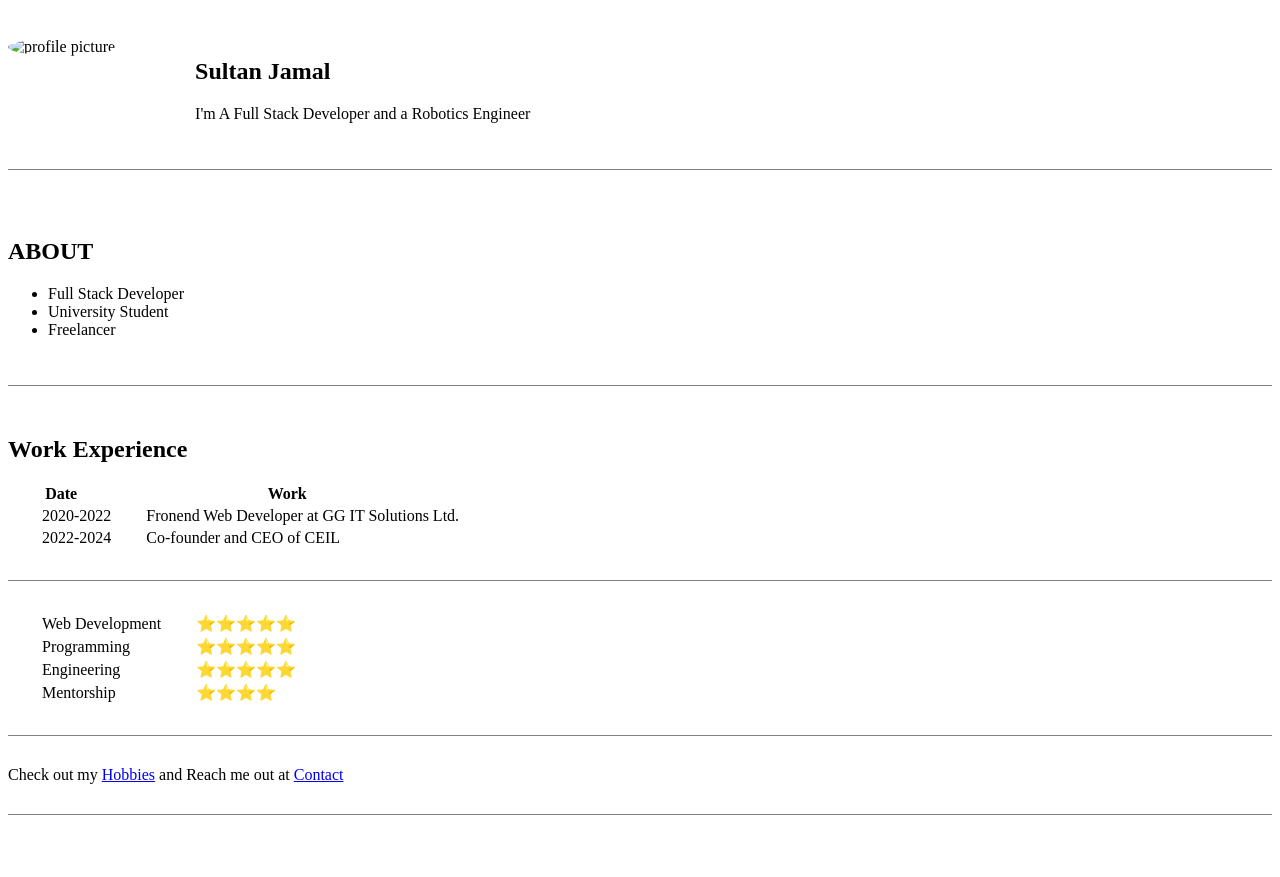
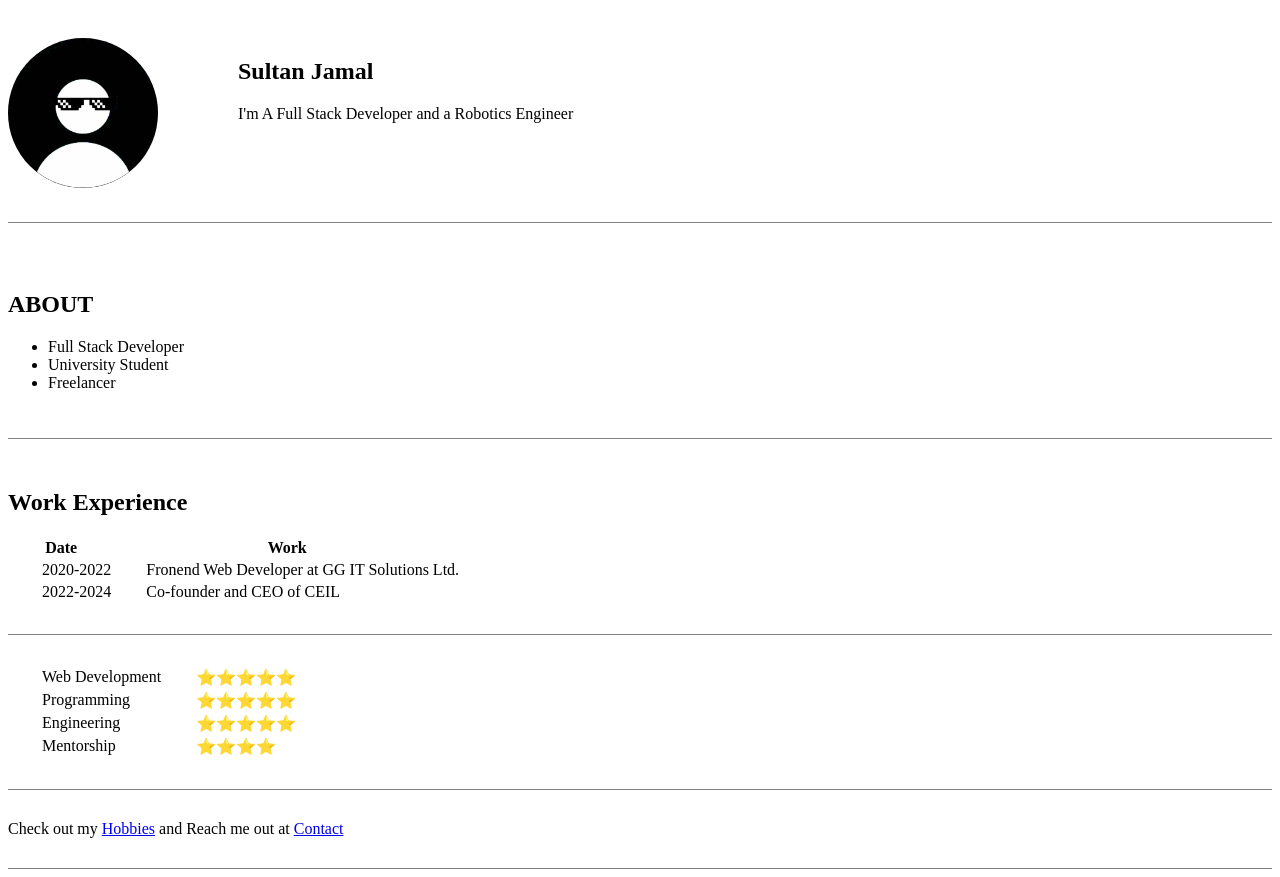
Before and after one commit to rahmansamee/static-page, a plain HTML site: page index.html in a window 1280 px wide. Before the commit the page ends 823 px from the top, so only its background shows below. Drawn offline with Linux system fonts and the light colour scheme.

Commit message:
Update index.html

```diff
--- a/index.html
+++ b/index.html
@@ -29,7 +29,7 @@
 <body>
     <section class="header">
         <div>
-            <img src="images/profile.jpg" alt="profile picture" srcset="">
+            <img src="/profile.jpg" alt="profile picture" srcset="">
         </div>
         <div class="header-info">
             <h1>Sultan Jamal</h1>
```
